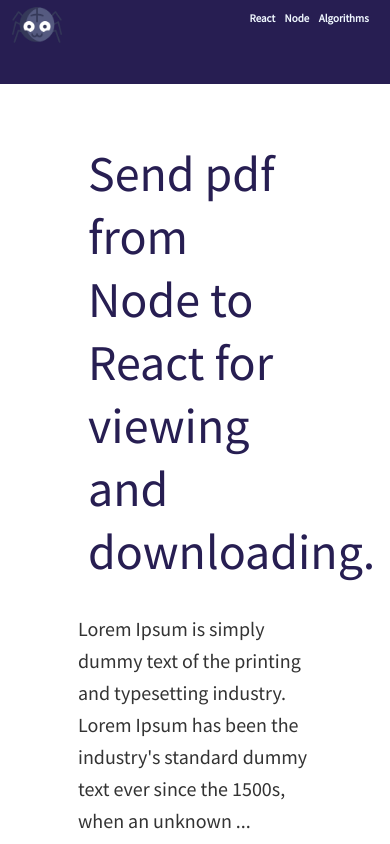
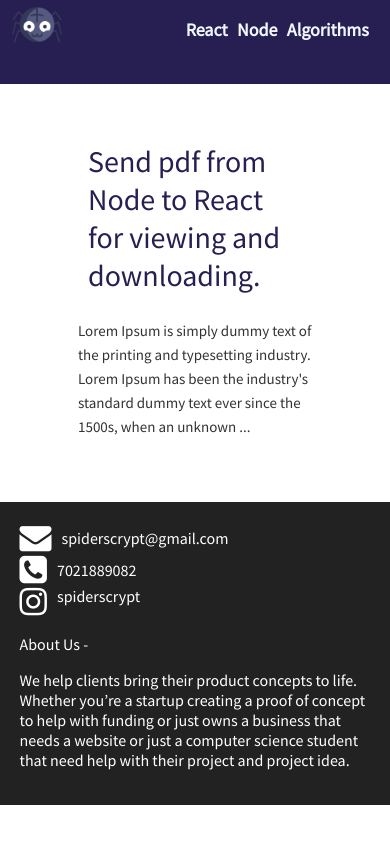
Before and after one commit to SpyderScrypt/sscryptsblog, a React (Create React App) app: page /node in a window 390 px wide. Shown: the top 844 px of the page. Built offline with nearby package versions, Linux system fonts and the light colour scheme.

Commit message:
Reesponsive and logo link

```diff
--- a/src/components/Navbar/Navbar.js
+++ b/src/components/Navbar/Navbar.js
@@ -6,8 +6,10 @@ export default class Navbar extends Component {
   render() {
     return (
       <div className="navbarContainer">
-        <div className="logoContainer">
-          <img src="/images/spider.png" alt="" height="100%" width="100%" />
+        <div className="logoContainer" onClick={this.clickHandler}>
+          <Link to="/">
+            <img src="/images/spider.png" alt="" height="100%" width="100%" />
+          </Link>
         </div>
         <div className="linksContainer">
           {this.props.title.map(title => {
--- a/src/components/Navbar/stylesheet/NavbarStyle.css
+++ b/src/components/Navbar/stylesheet/NavbarStyle.css
@@ -44,7 +44,7 @@
 
   @media only screen and (max-width: 768px) {
     .linksContainer {
-      font-size: 11px;
+      /* font-size: 18px; */
     }
     .logoContainer{
       height: 50px;
--- a/src/components/ReactPostList/stylesheet/ReactPostListStyle.css
+++ b/src/components/ReactPostList/stylesheet/ReactPostListStyle.css
@@ -30,3 +30,13 @@
   flex-direction: column;
   text-align: left;
 }
+
+/* Media queries */
+@media only screen and (max-width: 767px) {
+  .postTitle {
+    font-size: 30px !important;
+  }
+  .preText {
+    font-size: 15px !important;
+  }
+}
--- a/src/components/SinglePostContainer/SinglePostContainer.js
+++ b/src/components/SinglePostContainer/SinglePostContainer.js
@@ -12,7 +12,6 @@ export default class SinglePostContainer extends Component {
     import(
       `../../jsonFiles/${this.props.location.pathname.split("/")[1]}Posts.json`
     ).then(module => {
-      console.log("asdasdasdasd", module.default);
       module.default.forEach(post => {
         if (post.id === this.props.match.params.slug) {
           this.setState({
--- a/src/components/SinglePostContainer/stylesheet/SinglePostContainerStyle.css
+++ b/src/components/SinglePostContainer/stylesheet/SinglePostContainerStyle.css
@@ -66,3 +66,10 @@
 .code {
   text-align: left !important;
 }
+
+/* Media queriees */
+@media only screen and (max-width: 767px) {
+  .inner-container {
+    width: 100%;
+  }
+}
```
